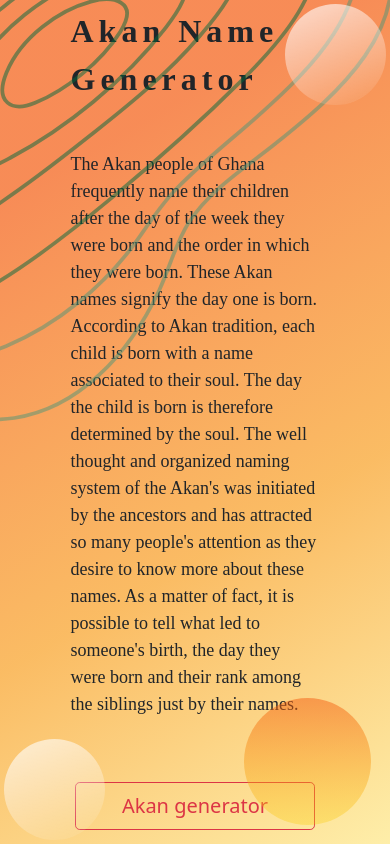
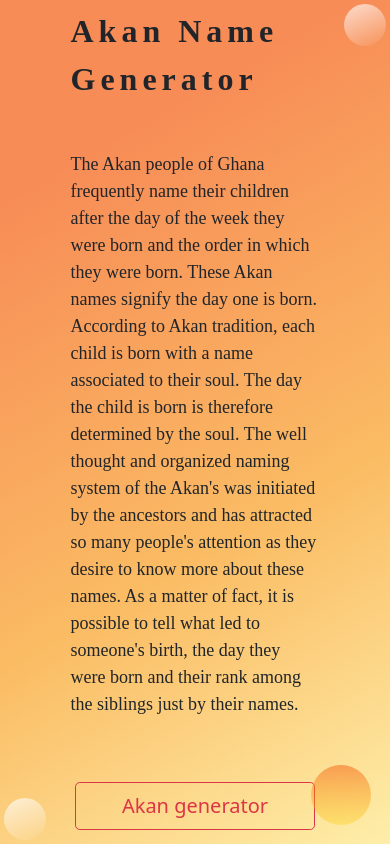
Before and after one commit to Hanan-Hussein/AkanNameGenerator, a plain HTML site: page index.html in a window 390 px wide. Drawn offline with nearby package versions, Linux system fonts and the light colour scheme.

Commit message:
st:LandingPage-Added media query in a landing page

```diff
--- a/css/style.css
+++ b/css/style.css
@@ -64,3 +64,29 @@
     left: 0;
     top: 0;
   }
+  @media only screen and (max-width:600px){
+    .icon1{
+      display:none;
+    }
+    .icon4{
+      height: 7%;
+    }
+    .icon3,.icon2{
+      height: 5%;
+    }
+
+
+  }
+  @media only screen and (max-width:1024px){
+  .icon1{
+    height: 40%;
+  }
+  }
+
+  /* exception for iphone se screens */
+  @media only screen and (width:375px) and (height:667px){
+
+  .generator{
+    height: auto;
+  }
+}
--- a/index.html
+++ b/index.html
@@ -1,42 +1,52 @@
 <!DOCTYPE html>
 <html lang="en">
+
 <head>
   <meta charset="UTF-8">
   <meta http-equiv="X-UA-Compatible" content="IE=edge">
   <meta name="viewport" content="width=device-width, initial-scale=1.0">
   <title>Document</title>
   <link rel="stylesheet" href="./css/style.css">
-  <link href="https://cdn.jsdelivr.net/npm/bootstrap@5.1.3/dist/css/bootstrap.min.css" rel="stylesheet" integrity="sha384-1BmE4kWBq78iYhFldvKuhfTAU6auU8tT94WrHftjDbrCEXSU1oBoqyl2QvZ6jIW3" crossorigin="anonymous">
+  <link href="https://cdn.jsdelivr.net/npm/bootstrap@5.1.3/dist/css/bootstrap.min.css" rel="stylesheet"
+    integrity="sha384-1BmE4kWBq78iYhFldvKuhfTAU6auU8tT94WrHftjDbrCEXSU1oBoqyl2QvZ6jIW3" crossorigin="anonymous">
 </head>
+
 <body>
   <div class="bg">
     <div class="container   generator ">
       <p class="akanTitle mb-5 no-wrap ">Akan Name Generator</p>
       <p class="description">
-      The Akan people of Ghana frequently name their children after the day of the week they were born and the order in which they were born.
+        The Akan people of Ghana frequently name their children after the day of the week they were born and the order
+        in which they were born.
         These Akan names signify the day one is born.
         According to Akan tradition, each child is born with a name associated to their soul.
         The day the child is born is therefore determined by the soul.
-      The well thought and organized naming system of the Akan's was initiated by the ancestors and has attracted so many people's attention as they desire to know more about these names.
-      As a matter of fact, it is possible to tell what led to someone's birth, the day they were born and their rank among the siblings just by their names.
+        The well thought and organized naming system of the Akan's was initiated by the ancestors and has attracted so
+        many people's attention as they desire to know more about these names.
+        As a matter of fact, it is possible to tell what led to someone's birth, the day they were born and their rank
+        among the siblings just by their names.
       </p>
-  <div class="mt-5">
-    <button class="btn btn-outline-danger h5 btn-lg"> Akan generator
+      <button class="btn btn-outline-danger h5 btn-lg mt-5"> Akan generator
 
 
       </button>
+
+
+      <!-- <div style=" width: 200px; height: 200px; "class=" mx-auto">
+      <img src="./assets/jaffar.jpg" height="100" alt="">
+    </div> -->
     </div>
     <img src="./assets/svg1.svg" alt="" class="icon1">
-   <img src="./assets/svg2.svg" class="icon2 img-responsive"" alt="">
-     <img src="./assets/svg4.svg" class="icon4  img-responsive""  alt="">
-     <img src="./assets/svg3.svg" alt="" class="icon3 img-responsive"">
+    <img src="./assets/svg2.svg" class="icon2 img-responsive" alt="">
+    <img src=" ./assets/svg4.svg" class="icon4  img-responsive" alt="">
+    <img src=" ./assets/svg3.svg" alt="" class="icon3 img-responsive">
 
-  <!-- <div style="width: 200px; height: 200px; "class="mx-auto"  >
-    <img src="./assets/jaffar.jpg" height="100" alt="">
-  </div> -->
+    <div class="container">
+
     </div>
   </div>
 
   <script src="./js/script.js"></script>
 </body>
+
 </html>
```
Lines whose indentation alone changed are shown as unchanged.
